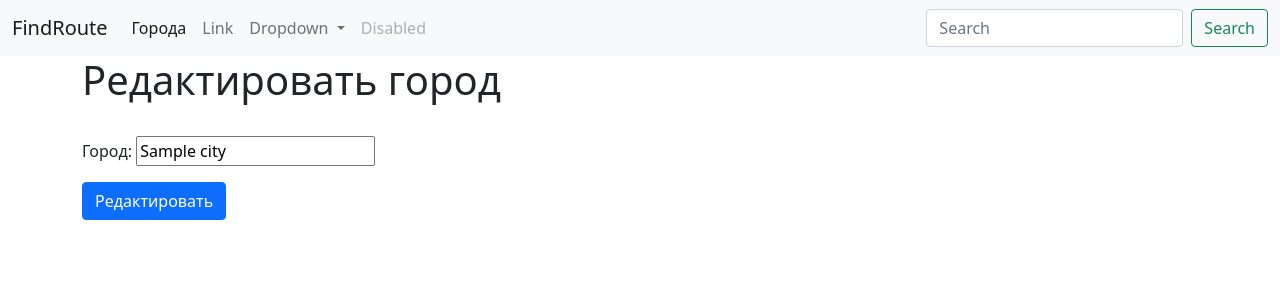
After one commit to superharryh/routes, a Django app: page /cities/update/1 in a window 1280 px wide. The commit adds this page. Shown: the top 300 px of the page. Run offline with Django 3.2, Linux system fonts and the light colour scheme; tables that the repository leaves empty hold one stand-in row (values such as "Sample post").

Commit message:
new changes3

```diff
--- /dev/null
+++ b/cities/forms.py
@@ -0,0 +1,11 @@
+from django import forms
+
+from .models import City
+
+class CityForm(forms.ModelForm):
+    name = forms.CharField(label='Город', widget=forms.TextInput(attrs=
+                {'class':'form_control',
+                'placeholder':'Введите название'}))
+    class Meta:
+        model = City
+        fields = ('name',)
--- a/cities/models.py
+++ b/cities/models.py
@@ -1,4 +1,5 @@
 from django.db import models
+from django.urls import reverse
 
 # Create your models here.
 class City(models.Model):
@@ -13,3 +14,7 @@ class City(models.Model):
         verbose_name_plural = 'Города'
         #задаем порядок объектов модели по алфавиту:
         ordering = ['name']
+
+    def get_absolute_url(self): # or можно использовать success_url в views.py в той view, в которой создаем объект
+    # позволяет Django переходить на страницу city_detail.html этого только что созданного объекта.
+        return reverse('app_cities:detail', kwargs={'pk':self.pk})
--- a/cities/templates/cities/cities_homepage.html
+++ b/cities/templates/cities/cities_homepage.html
@@ -1,6 +1,8 @@
 <!DOCTYPE html>
 
 {% extends 'base.html' %}
+
+{% block title %} Города {% endblock %}
 
 {% block content %}
 
@@ -11,8 +13,9 @@
         {% for city in cities_list %}  <!-- from views.py -- def cities(request): -->
             <p>
                 <a href="{% url 'app_cities:detail' pk=city.pk %}">{{ city.name }}</a>
-            <p/>
+            </p>
         {% endfor %}
     </div>
 </div>
+
 {% endblock %}
--- a/cities/templates/cities/city_detail.html
+++ b/cities/templates/cities/city_detail.html
@@ -2,6 +2,7 @@
 
 {% extends 'base.html' %}
 
+{% block title %} {{ city_detail.name }} {% endblock %}
 
 {% block content %}
 
@@ -11,7 +12,7 @@
 <div class="row">
     <div class="col-md-4">
         <a href="{% url 'app_cities:cities' %}"> <!-- url 'namespace for app's name (from project/urls.py) : name for url (from app/urls.py)'  -->
-            <button type="button" class="btn btn-light">Назад</button>
+            <button type="button" class="btn btn-primary">Назад</button>
         </a>
 
     </div>
--- /dev/null
+++ b/cities/templates/cities/city_update.html
@@ -0,0 +1,13 @@
+<!DOCTYPE html>
+
+{% extends 'base.html' %}
+
+{% block title %} Редактировать город{% endblock %}
+
+{% block content %}
+
+<h1>Редактировать город</h1>
+
+{% include "form.html" with button='Редактировать'%}
+
+{% endblock %}
--- a/cities/urls.py
+++ b/cities/urls.py
@@ -4,4 +4,7 @@ from django.urls import path
 urlpatterns = [
     path('', views.cities_list, name='cities'),
     path('detail/<int:pk>', views.CityDetailView.as_view(), name='detail'),
+    path('add/', views.CityCreateView.as_view(), name='create'),
+    path('update/<int:pk>', views.CityUpdateView.as_view(), name='update'),
+    path('delete/<int:pk>', views.CityDeleteView.as_view(), name='delete'),
 ]
--- a/cities/views.py
+++ b/cities/views.py
@@ -1,14 +1,44 @@
+from django.shortcuts import render, get_object_or_404
+from django.views.generic import DetailView, CreateView, UpdateView, DeleteView
 from .models import City
-from django.shortcuts import render, get_object_or_404
-from django.views.generic import DetailView
+from .forms import CityForm
+from django.urls import reverse_lazy
 
 def cities_list(request):
+    #put CityForm from forms.py:
+    # if request.method == 'POST':
+    #     form = CityForm(request.POST)
+    #     if form.is_valid(): #if from is valid
+    #         print(form.cleaned_data) #this will print form - {'name': 'Москва'} in terminal
+    #         form.save() # we can save this form to DB
+    form = CityForm()
+    #make cities' queryset to list all cities on the page
     cities_qs = City.objects.all()
-    context = {'cities_list': cities_qs}
+    context = {'cities_list': cities_qs, 'form' : form}
     return render (request, 'cities/cities_homepage.html', context)
 
 
 class CityDetailView(DetailView):
     context_object_name = "city_detail"
     queryset = City.objects.all()
-    template_name = 'cities/city_detail.html'
+
+
+class CityCreateView(CreateView):
+    model = City
+    form_class = CityForm
+    template_name = 'cities/city_create.html'
+    success_url = reverse_lazy('app_cities:cities')
+    # указывается для того, чтобы Django знал,
+    # куда нас перенаправлять после успешного создания нового города в форме
+    # (которая наследуется от модели). Обязательно тут использовать reverse_lazy!
+
+class CityUpdateView(UpdateView):
+    model = City
+    form_class = CityForm
+    template_name = 'cities/city_update.html'
+    success_url = reverse_lazy('app_cities:cities')
+
+class CityDeleteView(DeleteView):
+    model = City
+    template_name = 'cities/city_delete.html'
+    success_url = reverse_lazy('app_cities:cities')
--- a/templates/about.html
+++ b/templates/about.html
@@ -1,7 +1,7 @@
 <!DOCTYPE html>
 
 {% extends 'base.html' %}
-{% block title %} About us!{% endblock %}
+{% block title %} About {% endblock %}
 {% block content %}
 
 <h1>About us</h1>
--- /dev/null
+++ b/templates/form.html
@@ -0,0 +1,12 @@
+<!DOCTYPE html>
+
+<div class="row">
+    <div class="col-md-4">
+        <form action="{{ action }}" method="post">
+            {% csrf_token %}
+            <br>
+            {{form.as_p }}
+            <button type="submit" class="btn btn-primary">{{ button }}</button>
+        </form>
+    </div>
+</div>
```
Also changed, not shown: cities/templates/cities/city_create.html (added, +13 -0 lines), cities/templates/cities/city_delete.html (added, +13 -0 lines).
